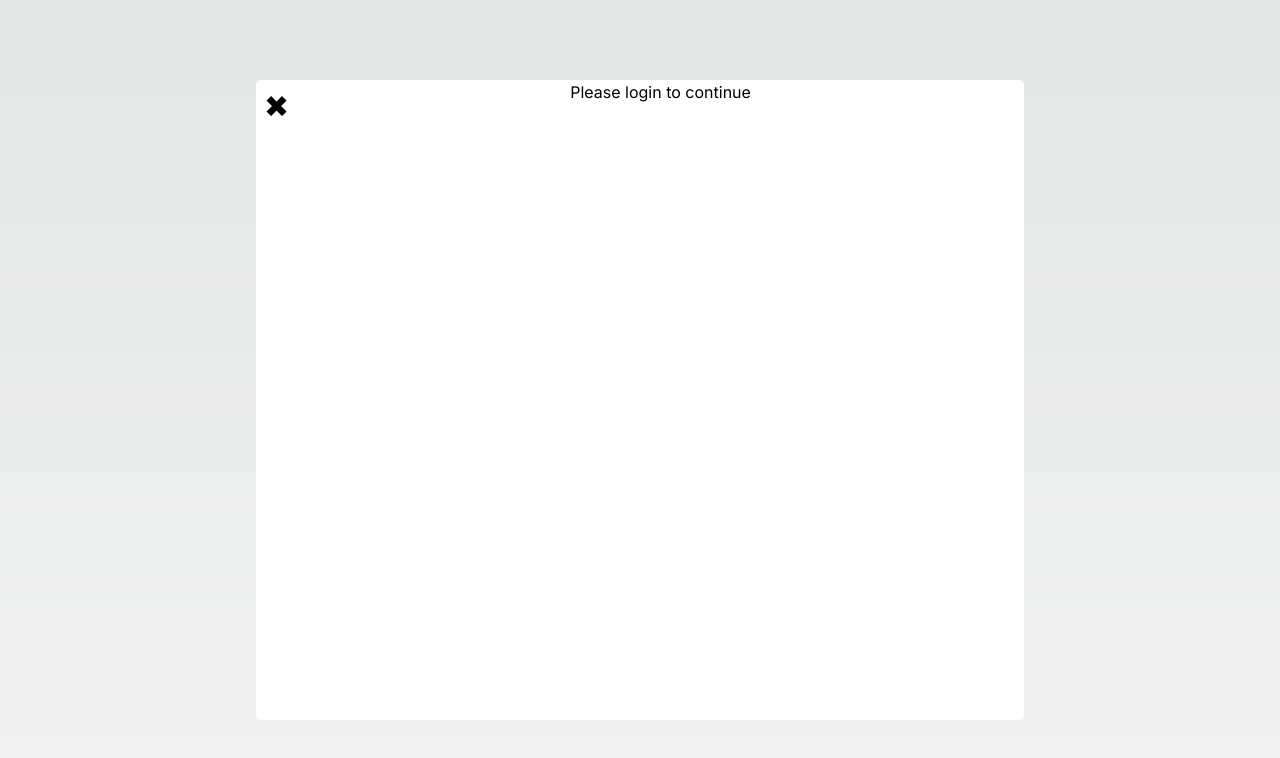
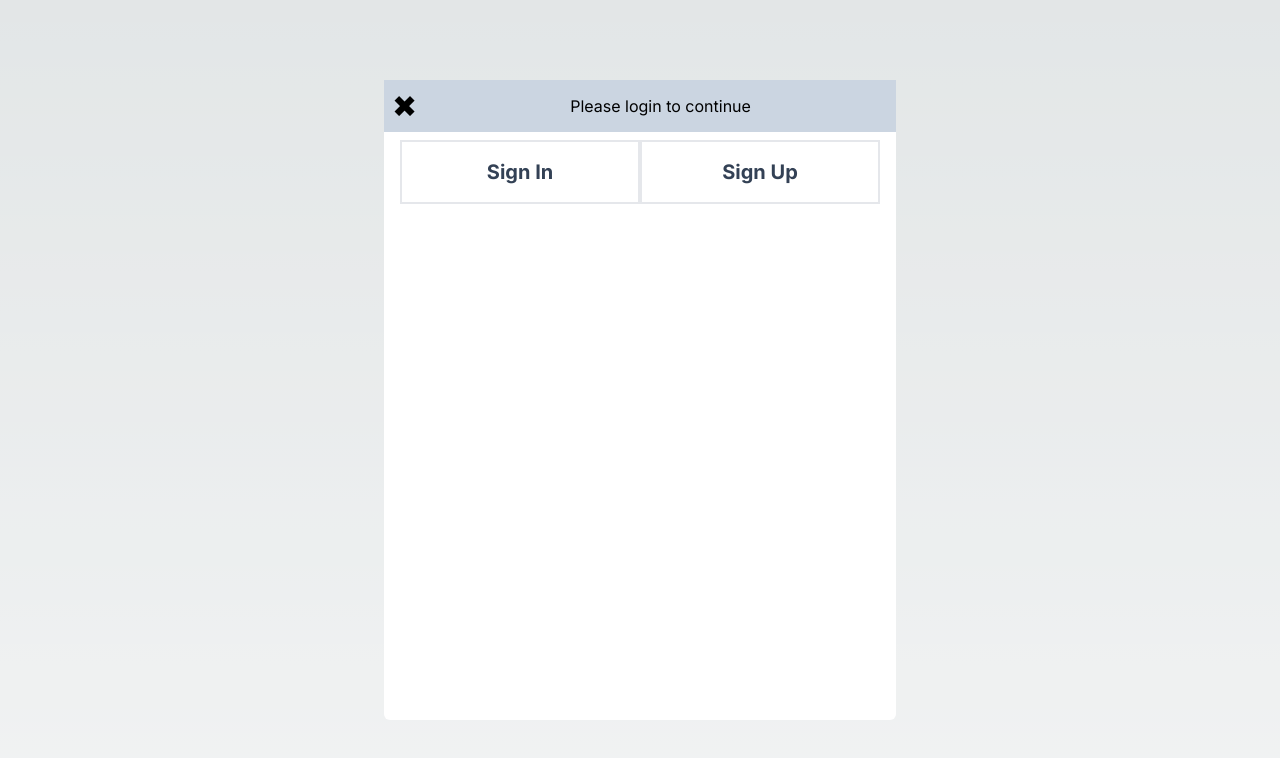
Before and after one commit to mcaupybugs/MConvertify, a Next.js app: page / in a window 1280 px wide. Both pictures are taken after a click on the button "SignUp". Shown: the top 758 px of the page. Built offline with nearby package versions, Linux system fonts and the light colour scheme.

Commit message:
Adding modal updates

```diff
--- a/app/components/authentication/modal.tsx
+++ b/app/components/authentication/modal.tsx
@@ -1,13 +1,21 @@
 import React from 'react';
 import { AuthType } from '../navbar';
+import SignIn from './signIn';
+import SignUp from './signUp';
 
 const Modal = ({toggleAuth}) => {
     return(
         <div className='flex bg-white/30 h-screen w-screen justify-center items-center text-black'>
-            <div className='flex flex-col h-4/5 w-3/5 bg-white rounded-md'>
-                <div className='flex flex-row justify-center items-center'>
+            <div className='flex flex-col h-4/5 w-2/5 bg-white rounded-md'>
+                <div className='flex flex-row justify-center items-center bg-slate-300'>
                     <span className='w-fit text-3xl items-start p-2 hover:cursor-pointer' onClick={() => toggleAuth(AuthType.Close)}> &#x2716; </span>
-                    <p className='w-full h-full text-center flex-grow items-center'>Please login to continue</p>
+                    <div className='flex-grow flex justify-center items-center h-full'>
+                        <p className='text-center'>Please login to continue</p>
+                    </div>
+                </div>
+                <div className='flex flex-row justify-evenly w-full h-16 mt-2'>
+                    <button className='border-2 border-solid w-full ml-4 text-slate-700 font-bold text-xl'>Sign In</button>
+                    <button className='border-2 border-solid w-full mr-4 text-slate-700 font-bold text-xl'>Sign Up</button>
                 </div>
             </div>
         </div>
--- /dev/null
+++ b/app/components/authentication/signIn.tsx
@@ -0,0 +1,11 @@
+import React from 'react';
+
+const SignIn = () => {
+    return (
+        <div>
+            Hey sign in.
+        </div>
+    )
+}
+
+export default SignIn;
--- /dev/null
+++ b/app/components/authentication/signUp.tsx
@@ -0,0 +1,11 @@
+import React from 'react';
+
+const SignUp = () => {
+    return (
+        <div>
+            Sign up here.
+        </div>
+    )
+}
+
+export default SignUp;
```
